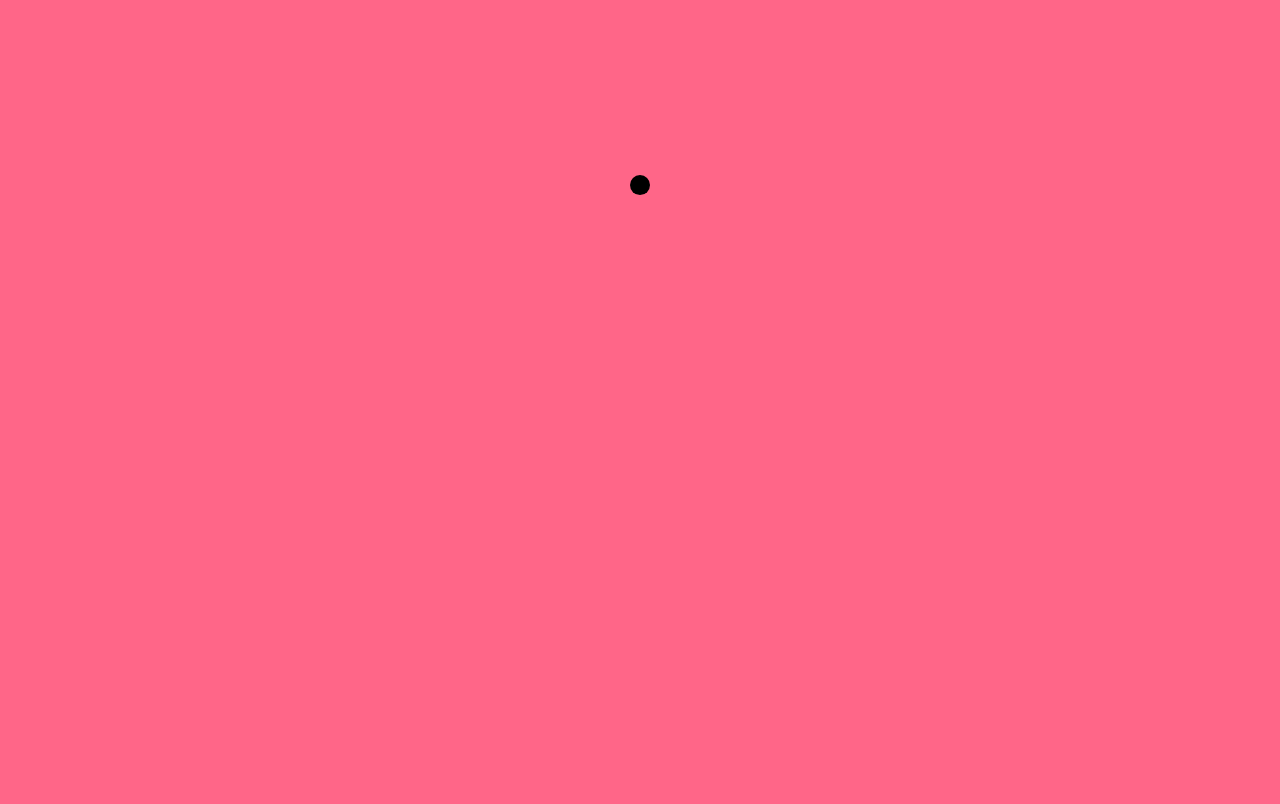
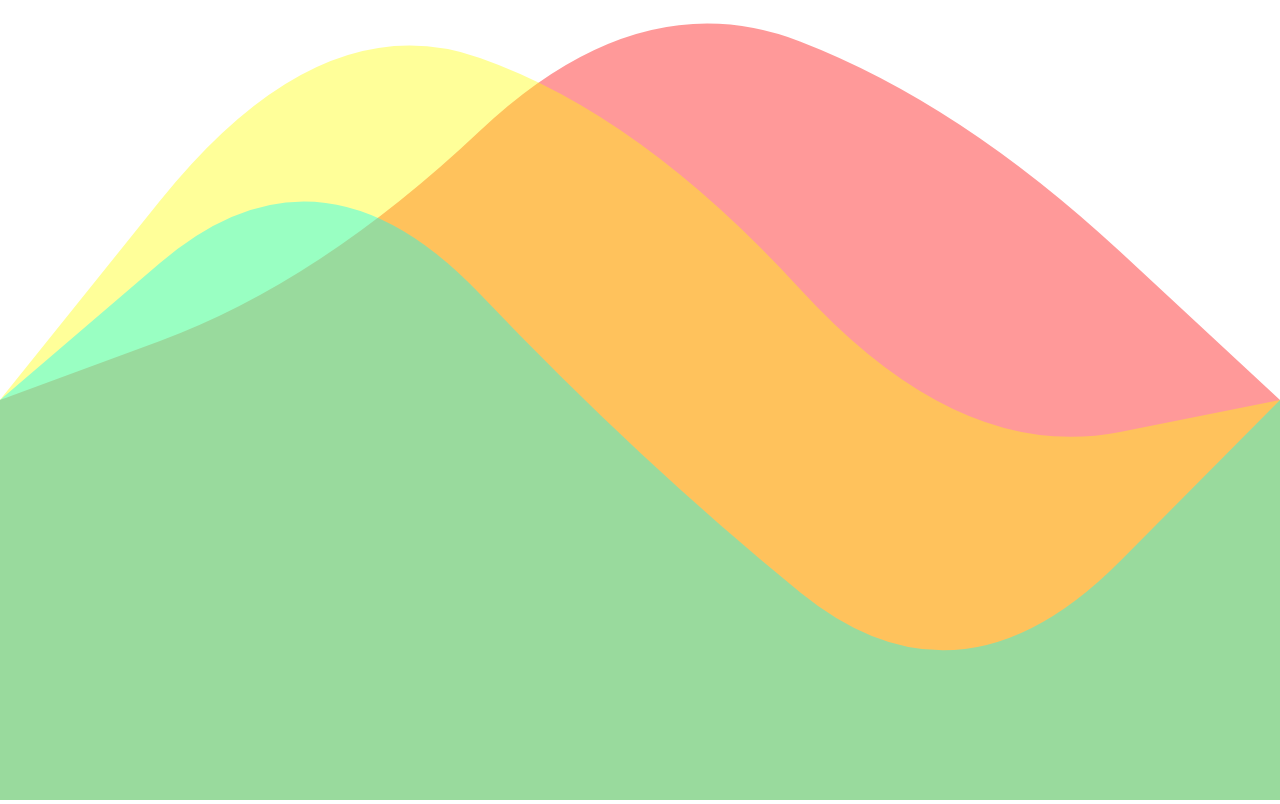
Before and after one commit to yunhochoi/js-sketch, a plain HTML site: page index.html in a window 1280 px wide. Drawn offline with Linux system fonts and the light colour scheme.

Commit message:
add waves

```diff
--- a/app.js
+++ b/app.js
@@ -1,6 +1,6 @@
 import {
-  Wave
-} from './wave.js';
+  WaveGroup
+} from './wavegroup.js';
 
 class App{
   constructor() {
@@ -9,7 +9,7 @@ class App{
     this.ctx = this.canvas.getContext('2d');
     document.body.appendChild(this.canvas);
 
-    this.wave = new Wave();
+    this.waveGroup = new WaveGroup();
 
     // set pixel ratio (2 is for retina)
     this.pixelRatio = window.devicePixelRatio > 1 ? 2 : 1;
@@ -32,18 +32,16 @@ class App{
   resize()  {
     this.stageWidth = document.body.clientWidth;
     this.stageHeight = document.body.clientHeight;
-    this.wave.resize(this.stageWidth, this.stageHeight);
+    this.waveGroup.resizeWaves(this.stageWidth, this.stageHeight);
 
     this.canvas.width = this.stageWidth * this.pixelRatio;
     this.canvas.height = this.stageHeight * this.pixelRatio;
     this.ctx.scale(this.pixelRatio, this.pixelRatio);
-
   }
 
   animate(t) {
     this.ctx.clearRect(0, 0, this.stageWidth, this.stageHeight);
-    this.wave.draw(this.ctx);
-
+    this.waveGroup.drawWaves(this.ctx); // draw and ctx is always pair
     window.requestAnimationFrame(this.animate.bind(this));
   }
 }
--- a/point.js
+++ b/point.js
@@ -1,16 +1,16 @@
 export class Point{
   //--- The location which moves circle ---//
-  constructor(x, y){
+  constructor(index, x, y){
     this.x = x;
     this.y = y;
     this.fixedY = y;
-    this.speed = 0.1;
-    this.cur = 0;
-    this.max = Math.random() * 100 + 150;
+    this.speed = 0.05;
+    this.current = index;
+    this.max = Math.random() * 100 + 350;
   }
 
   update() {
-    this.cur += this.speed;
-    this.y = this.fixedY + (Math.sin(this.cur) * this.max);
+    this.current += this.speed;
+    this.y = this.fixedY + (Math.sin(this.current) * this.max);
   }
 }
--- a/style.css
+++ b/style.css
@@ -16,7 +16,7 @@ body{
     width: 100%;
     height: 100%;
     overflow: hidden;
-    background-color:#ff6688;
+    background-color:#ffffff;
 }
 
 canvas {
--- a/wave.js
+++ b/wave.js
@@ -3,8 +3,11 @@ import {
 } from './point.js';
 
 export class Wave{
-  constructor() {
-
+  constructor(index, totalPoints, color) {
+    this.index = index;
+    this.totalPoints = totalPoints;
+    this.color = color;
+    this.points = [];
   }
 
   resize(stageWidth, stageHeight) {
@@ -16,25 +19,75 @@ export class Wave{
     this.centerX = stageWidth / 2;
     this.centerY = stageHeight / 2;
 
+    this.pointGap = this.stageWidth / (this.totalPoints - 1);
+
     // initialize
     this.init()
   }
 
   init(){
     // create single point location
-    this.point = new Point(this.centerX, this.centerY);
+    // this.point = new Point(this.centerX, this.centerY);
+    this.points = [];
+
+    for (let i = 0; i < this.totalPoints; i++){
+      const point = new Point(
+        this.index + i,
+        this.pointGap * i,
+        this.centerY,
+      );
+      this.points[i] = point;
+    }
   }
 
 
   draw(ctx){
     // create a circle and animate it with as Point.js
     ctx.beginPath();
-    ctx.fillStyle = '##ff0000';
+    ctx.fillStyle = this.color;
+
+    let prevX = this.points[0].x;
+    let prevY = this.points[0].y;
+
+    ctx.moveTo(prevX, prevY);
+
+    // exclude first and last index
+    for (let i = 1; i < this.totalPoints; i++){
+      if (i < this.totalPoints - 1){
+        this.points[i].update();
+      }
+
+      const cx = (prevX + this.points[i].x) / 2;
+      const cy = (prevY + this.points[i].y) / 2;
+
+      // curved line
+      ctx.quadraticCurveTo(prevX, prevY, cx, cy);
+
+      // direct line
+      // ctx.lineTo(cx, cy);
+
+      // make the next line's starting point to the previous line's last point
+      prevX = this.points[i].x;
+      prevY = this.points[i].y;
+
+      // draw circle
+      // ctx.fillStyle = '#FF0000';
+      // ctx.arc(this.points[i].x, this.points[i].y, 10, 0, 2 * Math.PI);
+    }
+
+    ctx.lineTo(prevX, prevY);
+
+    // fill entire space
+    ctx.lineTo(this.stageWidth, this.stageHeight);
+    ctx.lineTo(this.points[0].x, this.stageHeight);
+    // ctx.stroke();
+    ctx.fill();
+    // show edge
+    ctx.closePath();
 
     // update point animation
-    this.point.update();
+    // this.point.update();
 
-    ctx.arc(this.point.x, this.point.y, 10, 0, 2 * Math.PI);
-    ctx.fill();
+    // ctx.fill();
   }
 }
--- /dev/null
+++ b/wavegroup.js
@@ -0,0 +1,44 @@
+import {
+  Wave
+} from './wave.js';
+
+export class WaveGroup {
+  // draw multiple waves
+
+  constructor() {
+    this.totalWaves = 3;
+    this.totalPoints = 5;
+    this.color = ['rgba(255, 0, 0, 0.4)',
+                  'rgba(255, 255, 0, 0.4)',
+                  'rgba(0, 255, 255, 0.4)' ];
+
+    this.waves = [];
+
+    for (let i = 0; i < this.totalWaves; i++) {
+      // create wave objects
+      const wave = new Wave(
+        i,
+        this.totalPoints,
+        this.color[i],
+      );
+      // assign wave objects to array
+      this.waves[i] = wave;
+    }
+  }
+
+  // duplicate resizing and drawing waves
+  resizeWaves(stageWidth, stageHeight) {
+    for (let i =0; i < this.totalWaves; i++) {
+      // const wave = this.waves[i];
+      // wave.resize(stageWidth, stageHeight);
+      this.waves[i].resize(stageWidth, stageHeight);
+    }
+  }
+
+  drawWaves(ctx){
+    for (let i = 0; i < this.totalWaves; i++) {
+      const wave = this.waves[i];
+      wave.draw(ctx);
+    }
+  }
+}
```
